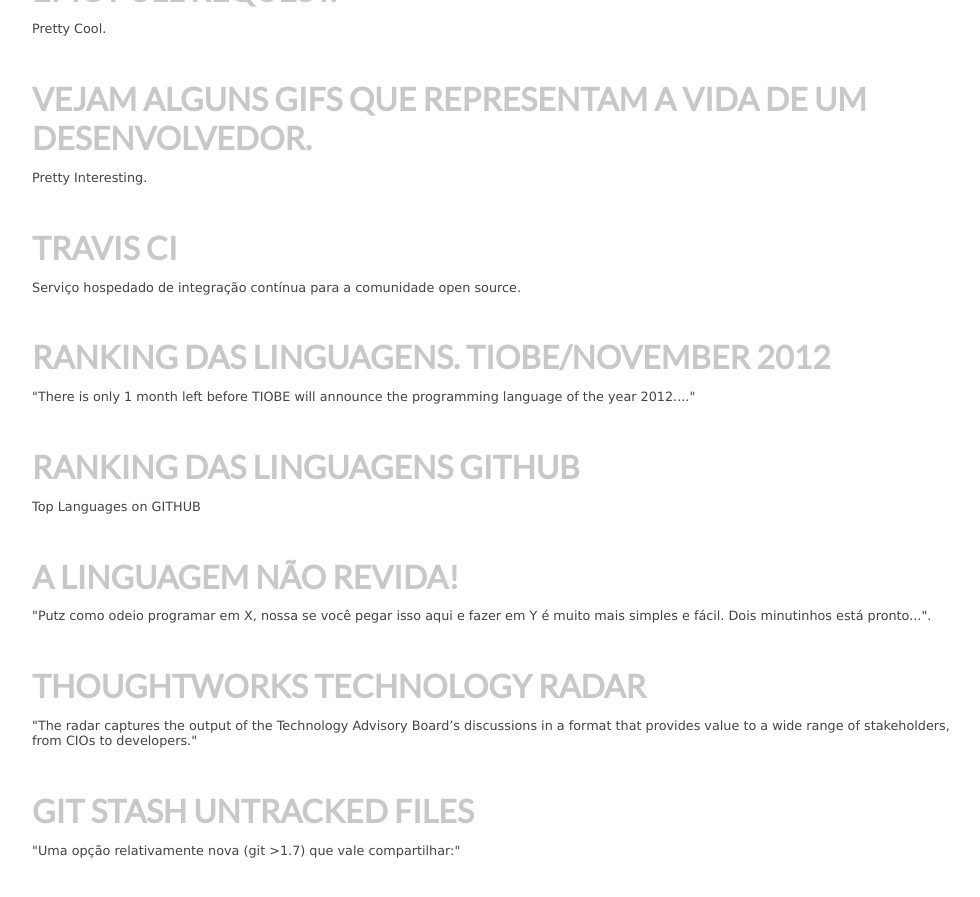
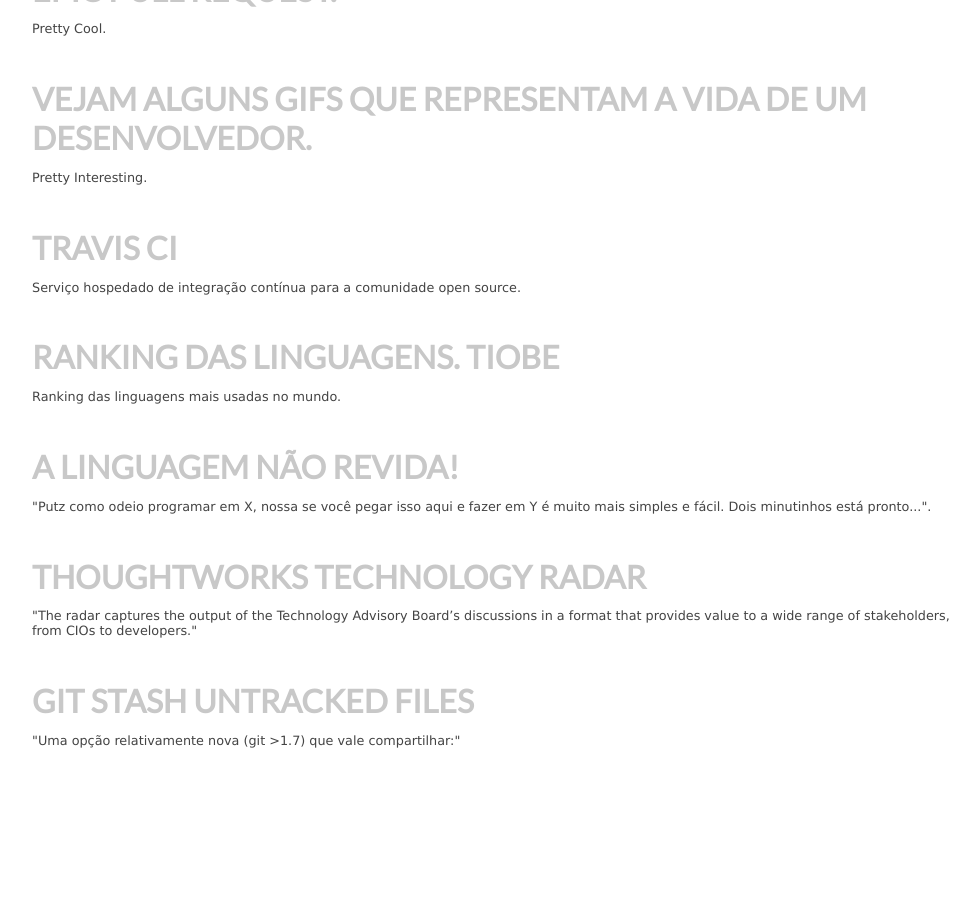
Before and after one commit to rgarbin/rgarbin.github.com, a Jekyll site: the page built from references/developer-life.html, in a window 1280 px wide and 900 px high, scrolled down 858 px. Shown: the top 897 px of the window, without its empty margins (55-1035 px from the left). Built offline with Jekyll 4.4.1, drawn with Linux system fonts in a browser that asks for light colours; comment, search, counter and statistics services are not loaded; after the commit the page ends 1649 px from its top, so only the background shows below that.

Commit message:
Update developer-life.html
Removendo referencias depreciadas

```diff
--- a/references/developer-life.html
+++ b/references/developer-life.html
@@ -59,14 +59,8 @@
 </article>
 <article>
     <div class="post">
-      <h3><a href="http://www.tiobe.com/index.php/content/paperinfo/tpci/index.html" alt="Ranking Das Linguagens. Tiobe/November 2012" target="_blank">Ranking Das Linguagens. Tiobe/November 2012</a></h3>
-      <p>"There is only 1 month left before TIOBE will announce the programming language of the year 2012...."</p>
-    </div>
-</article>
-<article>
-    <div class="post">
-      <h3><a href="https://github.com/languages" alt="Ranking Das Linguagens Github" target="_blank">Ranking Das Linguagens Github</a></h3>
-      <p>Top Languages on GITHUB</p>
+      <h3><a href="http://www.tiobe.com/index.php/content/paperinfo/tpci/index.html" alt="Ranking Das Linguagens. Tiobe" target="_blank">Ranking Das Linguagens. Tiobe</a></h3>
+      <p>Ranking das linguagens mais usadas no mundo.</p>
     </div>
 </article>
 <article>
```
